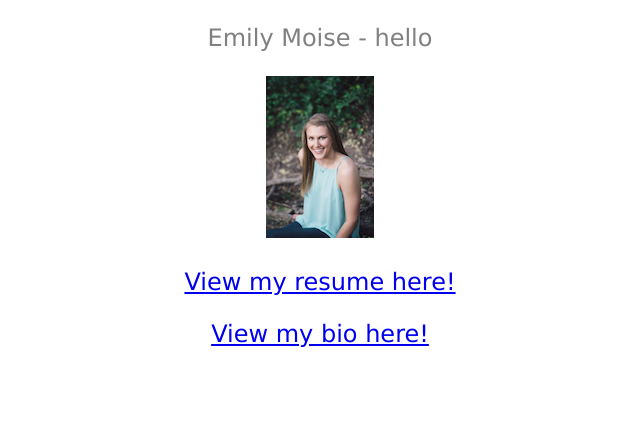
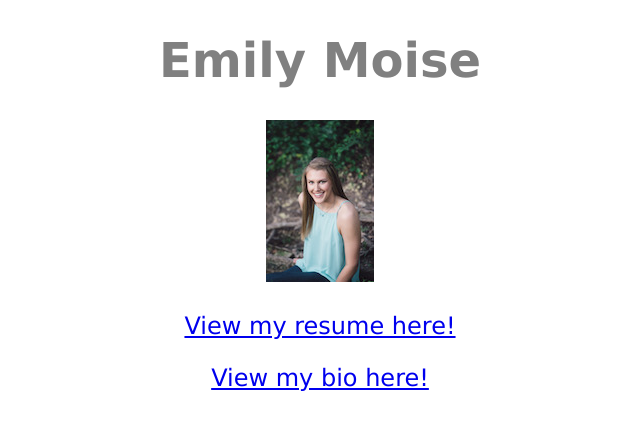
Before and after one commit to emilymoise/emilymoise.github.io, a plain HTML site: page index.html in a window 1280 px wide. Shown: the whole page, without its empty margins (320-960 px from the left). Drawn offline with Linux system fonts and the light colour scheme.

Commit message:
updated index

```diff
--- a/index.html
+++ b/index.html
@@ -12,8 +12,8 @@
 </head>
 
 <body>
-	<p> Emily Moise - hello
-	</p>
+	<h1> Emily Moise
+	</h1>
 	<p>
 		<img src="imageem.jpg" alt="Profile Picture">
 	</p>
```
